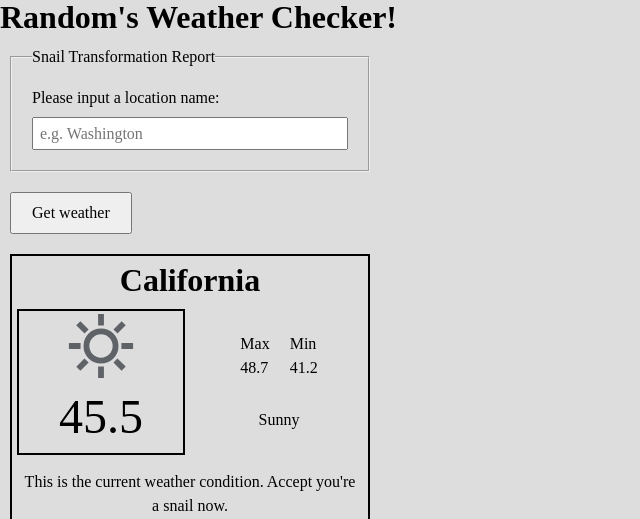
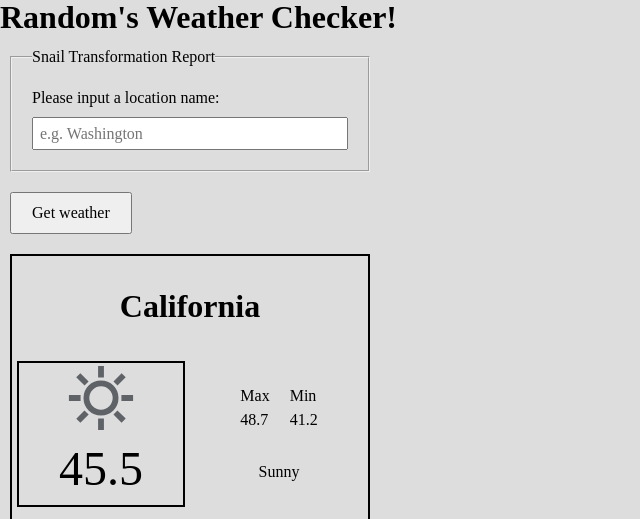
Before and after one commit to Solar-Tiger/randoms-weather-checker, a website built with webpack: page src/index.html in a window 1280 px wide. Shown: the top 519 px of the page, without its empty margins (0-640 px from the left). Built offline with nearby package versions, Linux system fonts and the light colour scheme; files whose address does not match are found by name.

Commit message:
Add flex property to adjust vertical axis of weather location

```diff
--- a/src/style.css
+++ b/src/style.css
@@ -35,10 +35,14 @@ button {
 }
 
 .weather-location {
+    display: flex;
+    align-items: center;
+    text-align: center;
     grid-column: 1 / span 2;
     justify-self: center;
     font-size: 32px;
     font-weight: bold;
+    min-height: 100px;
 }
 
 .temperature-container {
```
